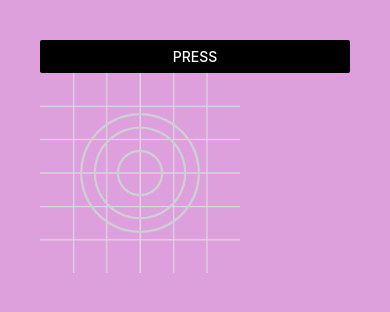
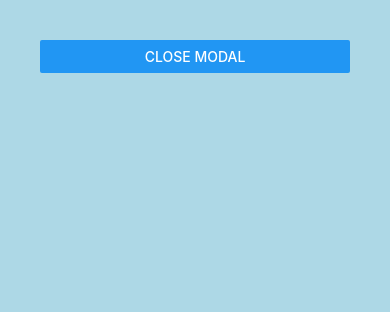
Before and after one commit to av1v3k/learn-rn, a React Native app: screen / in a window 390 px wide. Both pictures are taken after a click on the element 195 px from the left and 173 px from the top of the page. Shown: the top 312 px of the page. Built offline with nearby package versions, Linux system fonts and the light colour scheme.

Commit message:
modal component

```diff
--- a/App.js
+++ b/App.js
@@ -6,11 +6,15 @@ import {
   ScrollView,
   Button,
   Pressable,
+  Modal,
 } from "react-native";
+import { useState } from "react";
 const logoImg = require("./assets/adaptive-icon.png");
 const logoImg2 = "https://picsum.photos/200";
 
 export default function App() {
+  const [isModalVisible, setisModalVisible] = useState(false);
+
   return (
     <View
       style={{
@@ -24,9 +28,26 @@ export default function App() {
         onPress={() => console.log("Pressed")}
         color={"black"}
       ></Button>
-      <Pressable onPress={() => console.log("from Image Press")}>
-        <Image pres source={logoImg} style={{ width: 200, height: 200 }} />
+      <Pressable
+        onPress={() => {
+          console.log("from Image Press");
+          setisModalVisible(true);
+        }}
+      >
+        <Image source={logoImg} style={{ width: 200, height: 200 }} />
       </Pressable>
+      <Modal
+        visible={isModalVisible}
+        animationType="slide"
+        presentationStyle="pageSheet"
+      >
+        <View style={{ flex: 1, backgroundColor: "lightblue", padding: 40 }}>
+          <Button
+            title="Close Modal"
+            onPress={() => setisModalVisible(false)}
+          ></Button>
+        </View>
+      </Modal>
     </View>
   );
 }
```
Also changed, not shown: 1 other file (tests, documents, lock files or other folders).
